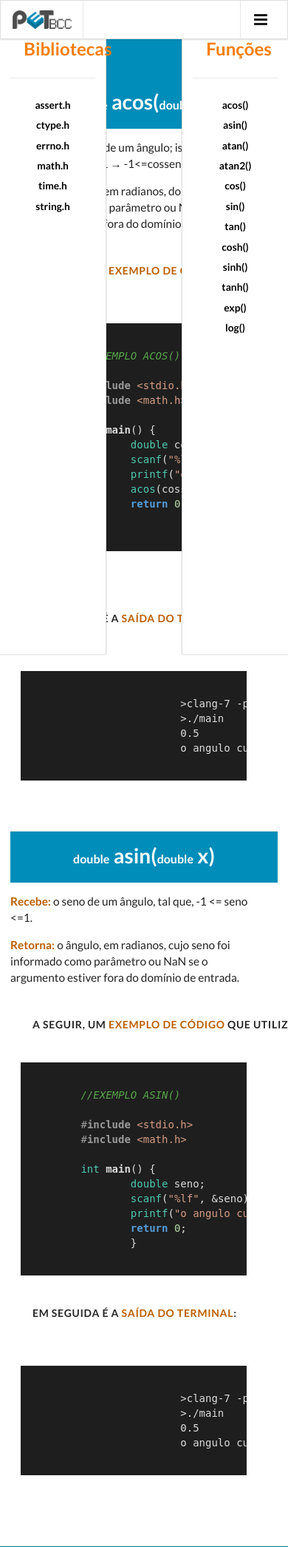
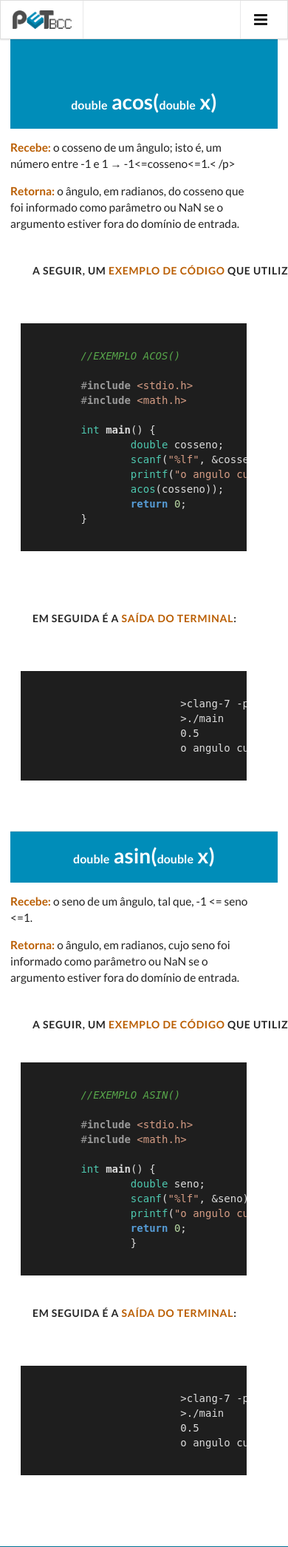
Before and after one commit to petbccufscar/site-petbcc, a Django app: a page that uses site2016/templates/site2016/manualC/leftSidebar.html in a window 390 px wide. Shown: the top 2091 px of the page at 74% size. Run offline with Django 3.2, Linux system fonts and the light colour scheme; data that the repository does not hold is empty; some libraries are stand-ins or nearby versions.

Commit message:
Removido barras laterais no mobile

```diff
--- a/site2016/static/site2016/css/main.css
+++ b/site2016/static/site2016/css/main.css
@@ -9,6 +9,15 @@
 .branco {
     background: #FFFFFF;
 }
+
+/* Mobile */
+@media only screen and (max-width: 767px) {
+    [class*="mobile hidden"],
+    [class*="or lower hidden"] {
+      display: none !important;
+    }
+  }
+
 
 @media only screen and (min-width: 768px) {
     #hero_section {
--- a/site2016/templates/site2016/manualC/leftSidebar.html
+++ b/site2016/templates/site2016/manualC/leftSidebar.html
@@ -1,7 +1,7 @@
 {% load static %}
 
 {% block sidebar_content %}
-<div class="ui centered stackable grid">
+<div class="mobile hidden ui centered stackable grid">
   <div class="ui left fixed vertical menu">
     <div class="item">
       <div class="header">
--- a/site2016/templates/site2016/manualC/math/rightSidebar.html
+++ b/site2016/templates/site2016/manualC/math/rightSidebar.html
@@ -1,7 +1,7 @@
 {% load static %}
 
 {% block sidebar_content2 %}
-<div class="ui centered stackable grid">
+<div class="mobile hidden ui centered stackable grid">
   <div class="ui right fixed vertical menu">
       <div class="item">
         <div class="header">
```
